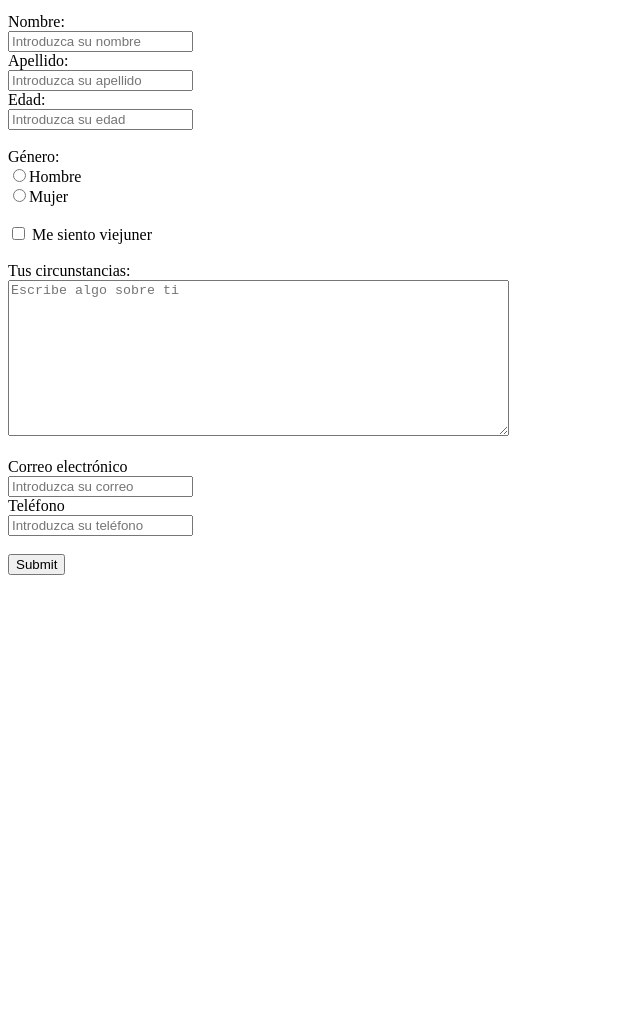
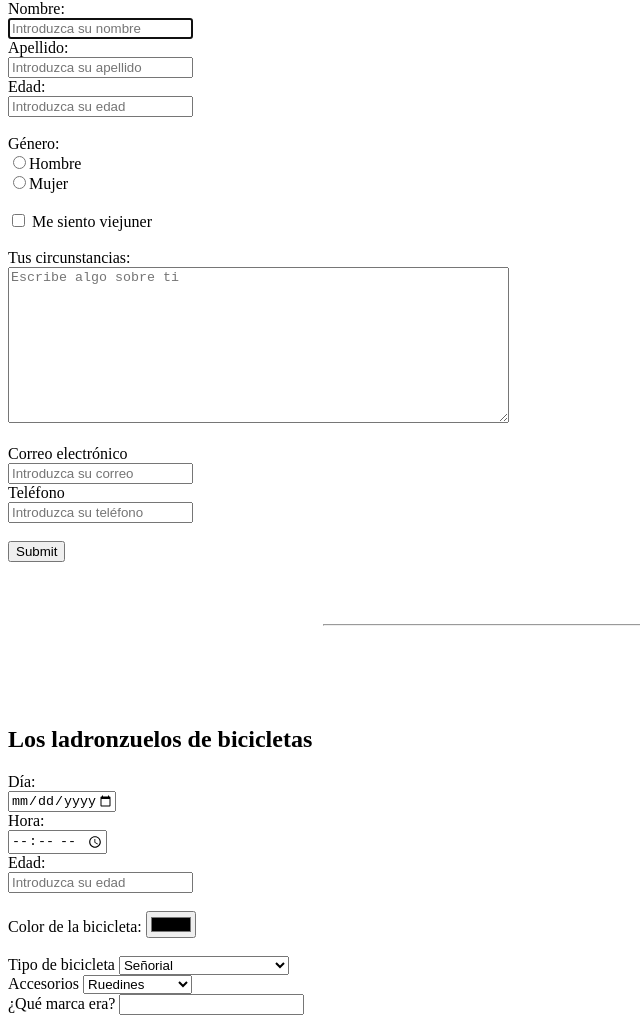
Before and after one commit to Molerog/Formularios, a plain HTML site: page index.html in a window 1280 px wide. Shown: the part 67-1090 px from the top of the page, without its empty margins (0-640 px from the left). Before the commit the page ends 800 px from the top, so only its background shows below. Drawn offline with Linux system fonts and the light colour scheme.

Commit message:
Formularios Definitivos

```diff
--- a/index.html
+++ b/index.html
@@ -7,11 +7,11 @@
     <title>Formularios</title>
 </head>
 <body>
-<h1><b>El club viejuner</b></h1>
+<h2><b>El club viejuner</b></h2>
 
 <form>
   <label for="fname">Nombre:</label><br>
-  <input type="text" name="fname" value="" placeholder="Introduzca su nombre"><br>
+  <input type="text" name="fname" value="" placeholder="Introduzca su nombre" autofocus><br>
   <label for="fsurname">Apellido:</label><br>
   <input type="text" name="fsurname" value="" placeholder="Introduzca su apellido"><br>
   <label for="age">Edad:</label><br>
@@ -28,10 +28,98 @@
   <label for="teléfono">Teléfono</label><br>
   <input type="tel" name="teléfono" value="" placeholder="Introduzca su teléfono"><br><br>
   <label for="submit"></label>
-  <input type="submit">
+  <input type="submit"> <br><br><br><br>
+</form>
+  <hr width="50%"> <br><br><br><br>
+<h2><b>Los ladronzuelos de bicicletas</b></h2>
+
+
+<form>
+    <label for="dia">Día:</label><br>
+    <input type="date" name="dia" value="" min="1910-01-01" max="2022-03-31"><br>
+    <label for="hora">Hora:</label><br>
+    <input type="time" name="hora" value=""><br>
+    <label for="age">Edad:</label><br>
+    <input type="numbers" name="age" pattern= "[0-9]" title="no escriba letras" maxlength="3" value="" placeholder="Introduzca su edad"><br><br>
+    <label for="color">Color de la bicicleta:</label>
+    <input type="color" name="color" value=""> <br><br>
+
+    <label for="bicicleta">Tipo de bicicleta</label>
+    <select id="bicicleta" name="bicicleta">
+      <optgroup label = "Paseo">
+          <option value = "Señorial">Señorial</option>
+          <option value = "Anti-plebeyos">Anti-plebeyos</option>
+          <option value = "PorEncimaDelHombro">PorEncimaDelHombro</option>
+      </optgroup>
+      <optgroup label = "Carreras">
+        <option value = "Metroymedio">Metroymedio</option>
+        <option value = "Fluorescente edition">Fluorescente edition</option>
+        <option value = "Grupitors">Grupitors</option>
+      </optgroup>
+      <optgroup label = "Montaña">
+        <option value = "Gamusinos">Gamusinos</option>
+        <option value = "Hueleflores premium">Hueleflores premium</option>
+        <option value = "Fango lover">Fango lover</option>
+      </optgroup>
+    </select><br>
+      <label for="Accesorios">Accesorios</label>
+      <select id="Accesorios" name="Accesorios">
+          <option value="Ruedines">Ruedines</option>
+          <option value="Pegatinas">Pegatinas</option>
+          <option value="Cestita">Cestita</option>
+          <option value="Bomba de aire">Bomba de aire</option>
+          <option value="Timbre">Timbre</option>
+          <option value="Foco">Foco</option>
+      </select><br>
+
+      <label for="marca">¿Qué marca era?</label>
+      <input list="marca" name="marcas" id="marcas">
+
+       <datalist id="marca"></option>
+         <option value="specialized">specialized</option>
+         <option value="trek">trek</option>
+         <option value="merida">merida</option>
+         <option value="scott">scott</option>
+         <option value="giant">giant</option>
+         <option value="lapierre">lapierre</option>
+         <option value="orbea">orbea</option>
+         <option value="cannondale">cannondale</option>
+         <option value="bmc">bmc</option>
+         <option value="canyon">canyon</option>
+         <option value="look">look</option>
+         <option value="protek">protek</option>
+         <option value="megamo">megamo</option>
+         <option value="pinarello">pinarello</option>
+         <option value="bianchi">bianchi</option>
+         <option value="bh">bh</option>
+         <option value="factor">factor</option>
+         <option value="ghost">ghost</option>
+         <option value="cervélo">cervélo</option>
+         <option value="argon">argon</option>
+         <option value="Safari"></option>
+       </datalist>
+
+
+</form>
+
+
+<!-- Preguntar duda sobre esto ¿Por qué tantas id's? ¿el for de label no actúa como id? ¿el valor del atributo list qué indica?
+
+<label for="browser">Choose your browser from the list:</label>
+<input list="browsers" name="browser" id="browser">
+
+<datalist id="browsers">
+  <option value="Edge">
+  <option value="Firefox">
+  <option value="Chrome">
+  <option value="Opera">
+  <option value="Safari">
+</datalist>
 
 
 
-</form>
+
+
+
 </body>
 </html>
```
